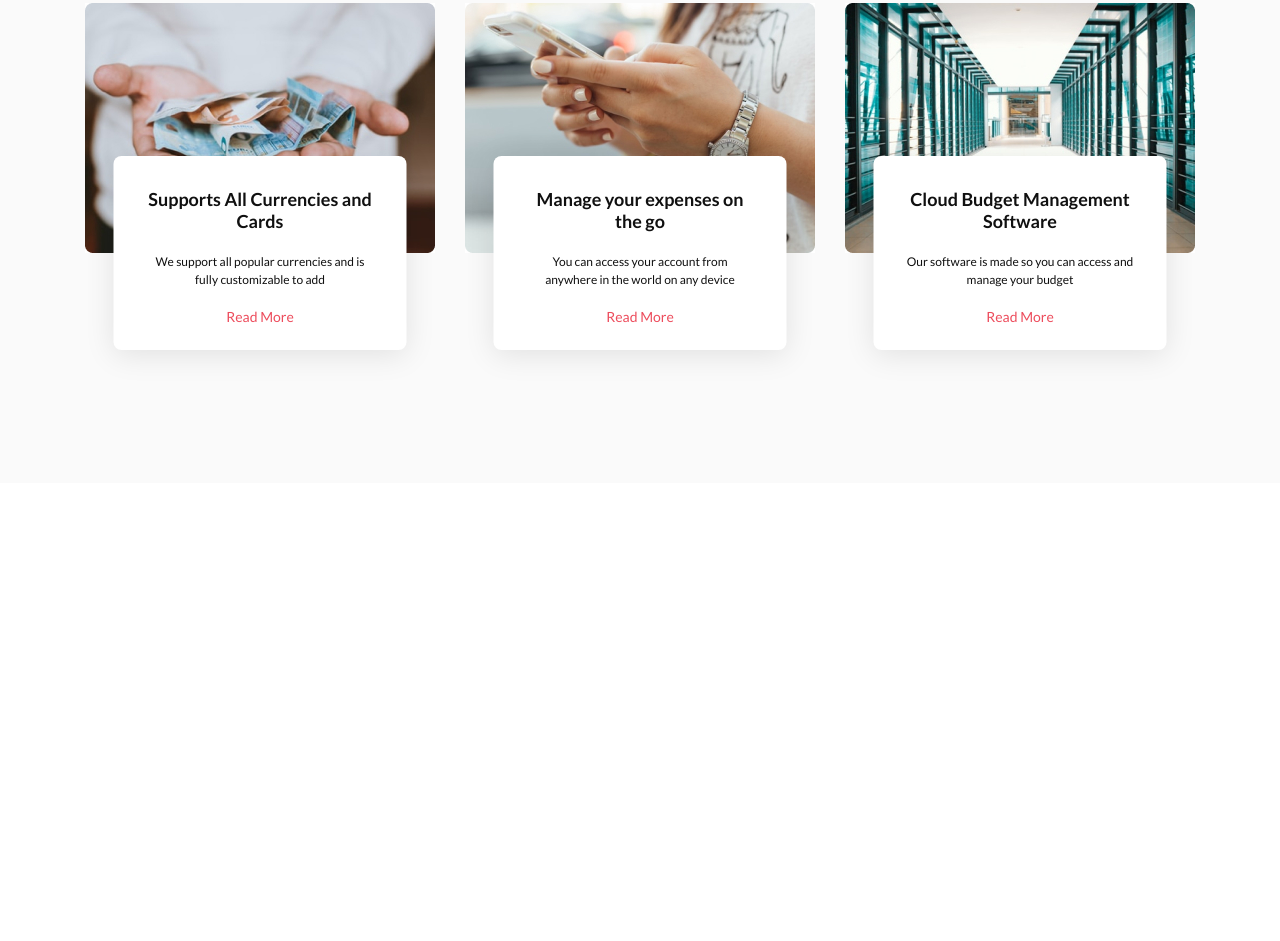
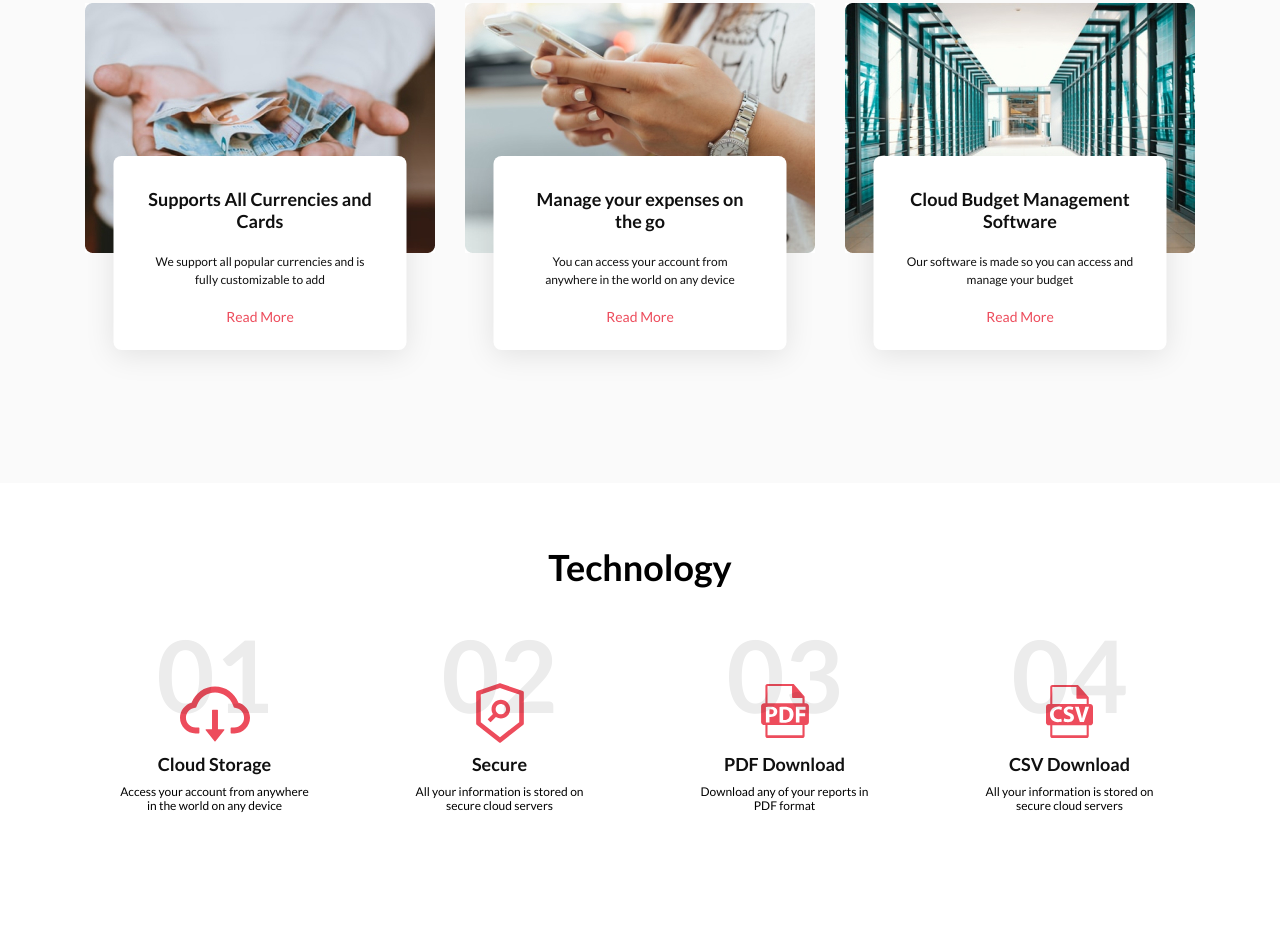
Before and after one commit to Qseboy/cloud-layout, a plain HTML site: page index.html in a window 1280 px wide. Shown: the part 1436-2377 px from the top of the page. Before the commit the page ends 1919 px from the top, so only its background shows below. Drawn offline with nearby package versions, Linux system fonts and the light colour scheme.

Commit message:
add Technology section

```diff
--- a/css/style.css
+++ b/css/style.css
@@ -282,11 +282,11 @@ img {
 .features-info {
     /* супер рабочий способ */
     position: absolute;
+    bottom: 0;
     left: 50%;
-    margin-right: -50%;
-    transform: translate(-50%, -50%);
+    transform: translate(-50%, 50%);
 
-    max-width: 293px;
+    width: 293px;
     padding: 33px 32px 25px 32px;
     border-radius: 8px;
 
@@ -311,3 +311,81 @@ img {
 .features-link {
     color: var(--accent-color);
 }
+
+/* technology */
+
+.technology {
+    padding-top: 63px;
+    padding-bottom: 104px;
+    color: var(--main-text-color);
+}
+
+.technology_header {
+    text-align: center;
+    margin-bottom: 25px;
+}
+
+.technology_list {
+    display: flex;
+    gap: 30px;
+}
+
+.technology_item {
+    flex-basis: calc((100% - 90px) / 4);
+    text-align: center;
+    padding-left: 34px;
+    padding-right: 30px;
+    padding-bottom: 24px;
+}
+
+/* .technology_order {
+    position: relative;
+} */
+
+.technology_item .order_text {
+    position: relative;
+    height: 140px;
+
+    font-weight: 700;
+    font-size: 100px;
+    line-height: 1.2;
+    color: rgba(16, 16, 16, 0.08);
+
+    background-repeat: no-repeat;
+}
+
+.technology_item .order_cloud {
+    background-image: url("../image/tec-cloud.svg");
+    background-size: 80px;
+    background-position: center bottom;
+}
+
+.technology_item .order_search {
+    background-image: url("../image/tec-search.svg");
+    background-size: 66px;
+    background-position: center bottom 8px;
+}
+
+.technology_item .order_pdf {
+    background-image: url("../image/tec-pdf.svg");
+    background-size: 70px;
+    background-position: center bottom 8px;
+}
+
+.technology_item .order_csv {
+    background-image: url("../image/tec-csv.svg");
+    background-size: 47px 54px;
+    background-position: center bottom 15px;
+}
+
+.technology_subtitle {
+    margin-bottom: 10px;
+    color: #101010;
+    font-size: 18px;
+    line-height: 1.22;
+}
+
+.technology_text {
+    font-size: 12px;
+    line-height: 1.16;
+}
--- a/index.html
+++ b/index.html
@@ -129,6 +129,37 @@
           </ul>
         </div>
       </section>
+
+      <!-- technology -->
+      <section class="technology">
+        <div class="container">
+          <h2 class="technology_header section-header">Technology</h2>
+          <ul class="technology_list list">
+            <li class="technology_item">
+              <p class="order_text order_cloud">01</p>
+              <h3 class="technology_subtitle">Cloud Storage</h3>
+              <p class="technology_text">
+                Access your account from anywhere in the world on any device
+              </p>
+            </li>
+            <li class="technology_item">
+              <p class="order_text order_search">02</p>
+              <h3 class="technology_subtitle">Secure</h3>
+              <p class="technology_text">All your information is stored on secure cloud servers</p>
+            </li>
+            <li class="technology_item">
+              <p class="order_text order_pdf">03</p>
+              <h3 class="technology_subtitle">PDF Download</h3>
+              <p class="technology_text">Download any of your reports in PDF format</p>
+            </li>
+            <li class="technology_item">
+              <p class="order_text order_csv">04</p>
+              <h3 class="technology_subtitle">CSV Download</h3>
+              <p class="technology_text">All your information is stored on secure cloud servers</p>
+            </li>
+          </ul>
+        </div>
+      </section>
     </main>
   </body>
 </html>
```
Also changed, not shown: image/tec-cloud.svg (added), image/tec-csv.svg (added), image/tec-pdf.svg (added), image/tec-search.svg (added).
